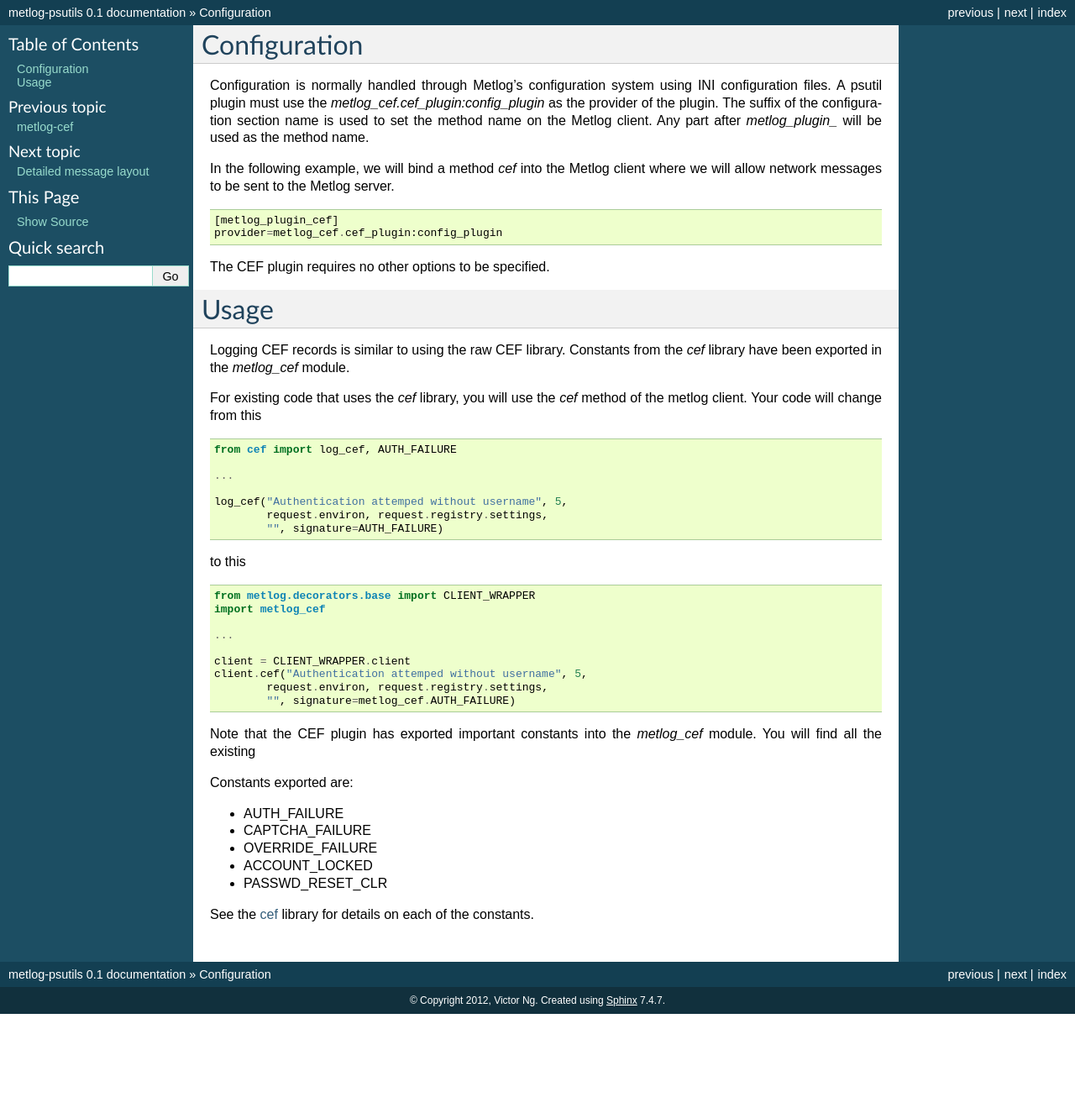
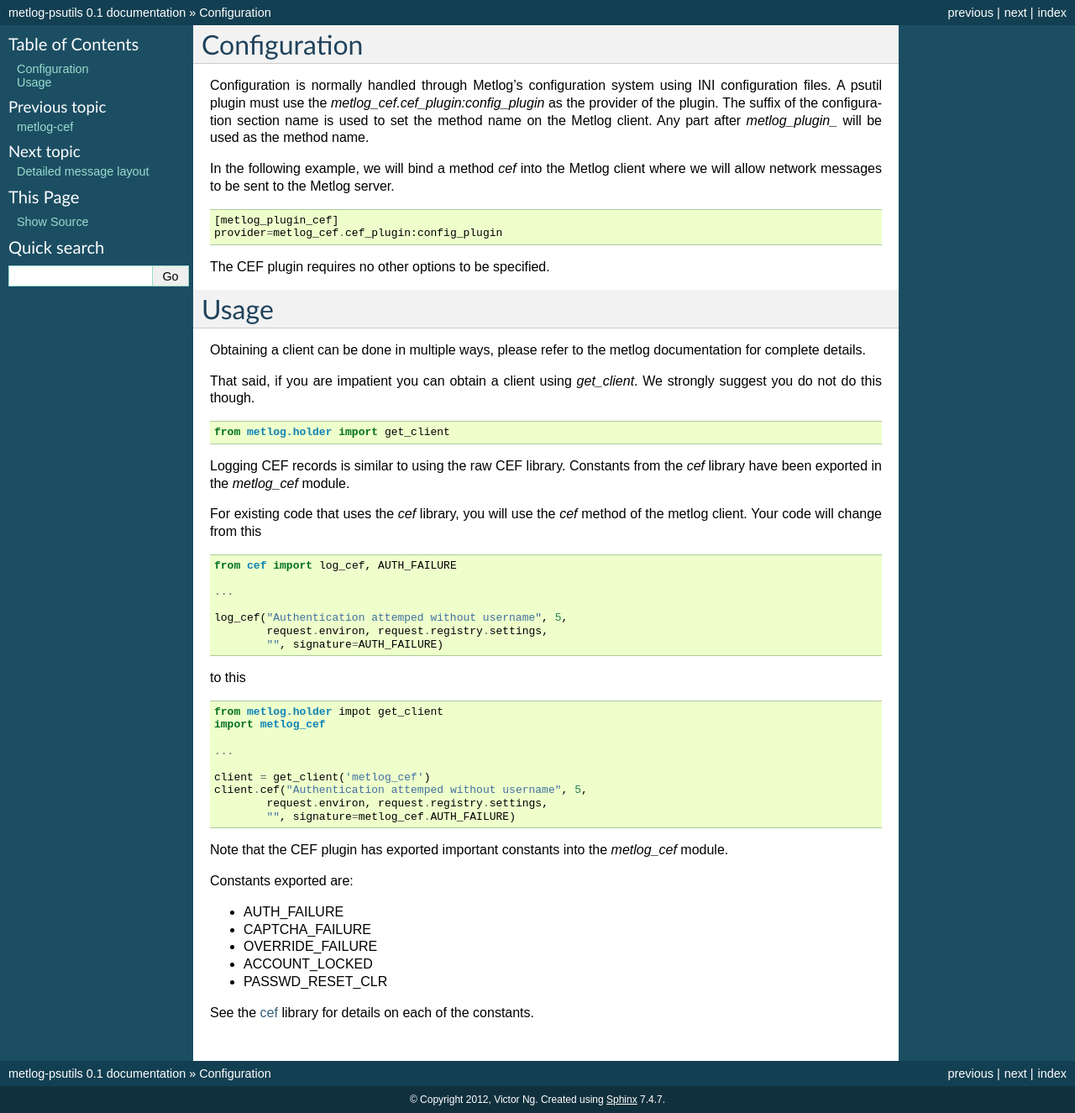
Before and after one commit to crankycoder/metlog-cef, a Sphinx documentation site: the page built from docs/source/config.rst, in a window 1280 px wide. Shown: the whole page at 84% size. Built offline with Sphinx 7.4.7, drawn with Linux system fonts in a browser that asks for light colours; formulas are drawn with MathJax 3; before the commit the page ends 1207 px from its top, so only the background shows below that.

Commit message:
remove references to CLIENT_WRAPPER in docs

```diff
--- a/docs/source/config.rst
+++ b/docs/source/config.rst
@@ -20,6 +20,14 @@
 Usage
 =====
 
+Obtaining a client can be done in multiple ways, please refer to the
+metlog documentation for complete details.
+
+That said, if you are impatient you can obtain a client using
+`get_client`.  We strongly suggest you do not do this though. ::
+
+    from metlog.holder import get_client
+
 Logging CEF records is similar to using the raw CEF library.
 Constants from the `cef` library have been exported in the `metlog_cef` module.
 
@@ -36,18 +44,18 @@
 
 to this ::
 
-    from metlog.decorators.base import CLIENT_WRAPPER
+    from metlog.holder impot get_client
     import metlog_cef
 
     ...
 
-    client = CLIENT_WRAPPER.client
+    client = get_client('metlog_cef')
     client.cef("Authentication attemped without username", 5,
             request.environ, request.registry.settings,
             "", signature=metlog_cef.AUTH_FAILURE)
 
 Note that the CEF plugin has exported important constants into the
-`metlog_cef` module. You will find all the existing
+`metlog_cef` module.
 
 Constants exported are:
 
```
